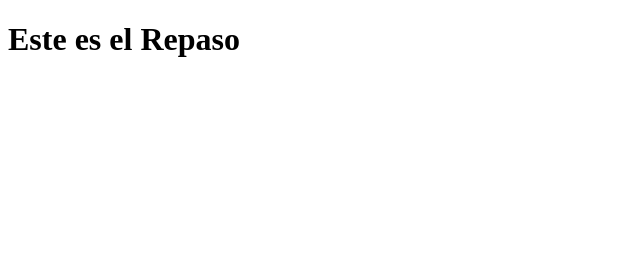
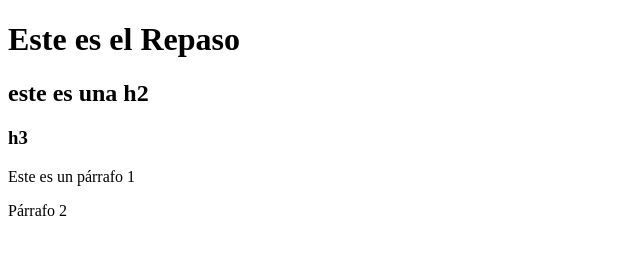
Before and after one commit to PattyG017/repaso, a plain HTML site: page index.html in a window 1280 px wide. Shown: the whole page, without its empty margins (0-640 px from the left). Drawn offline with Linux system fonts and the light colour scheme.

Commit message:
Agregando Párrafos

```diff
--- a/index.html
+++ b/index.html
@@ -7,5 +7,9 @@
 </head>
 <body>
     <h1>Este es el Repaso</h1>
+    <h2>este es una h2</h2>
+    <h3>h3</h3>
+    <p>Este es un párrafo 1</p>
+    <p>Párrafo 2</p>
 </body>
 </html>
```
